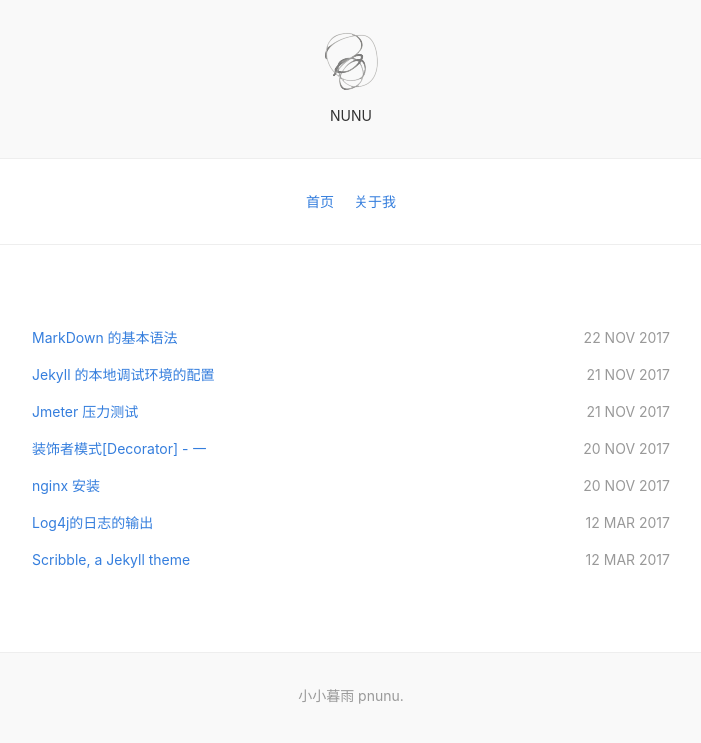
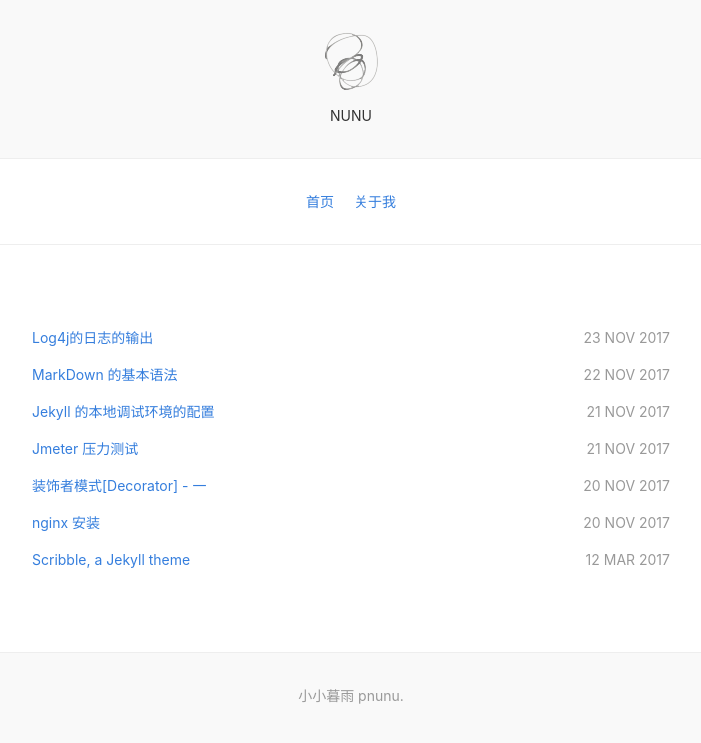
Before and after one commit to pnunu/pnunu.github.io, a Jekyll site: the page built from index.html, in a window 1280 px wide. Shown: the top 743 px of the page, without its empty margins (289-990 px from the left). Built offline with Jekyll 4.4.1, drawn with Linux system fonts in a browser that asks for light colours; nearby versions of some CDN libraries.

Commit message:
Update 2017-11-23-javalog4jandstring-the-jekyll-theme.md

```diff
--- a/_posts/201711/2017-11-23-javalog4jandstring-the-jekyll-theme.md
+++ b/_posts/201711/2017-11-23-javalog4jandstring-the-jekyll-theme.md
@@ -1,6 +1,6 @@
 ---
 title: Log4j的日志的输出
-date: 2017-03-12 00:06:52
+date: 2017-11-23 20:06:52
 ---
 
 日志是我们经常用到的。对于java开发的程序员们，log4j是我们再常用不过的了。
```
